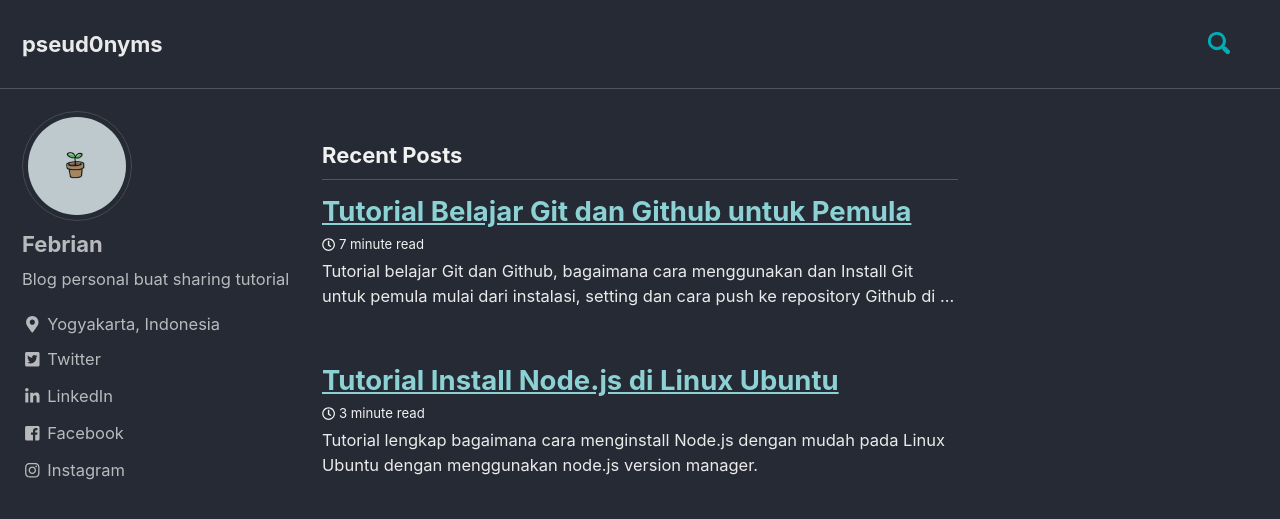
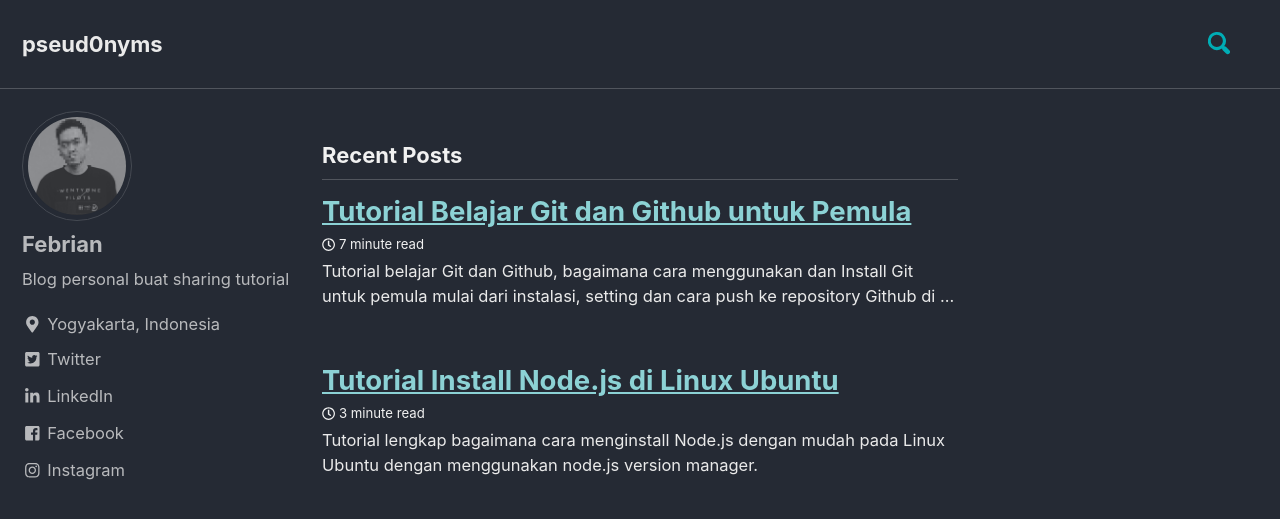
Before and after one commit to maineswai/blog, a Jekyll site: the page built from index.html, in a window 1280 px wide and 900 px high. Shown: the top 519 px of the window. Built offline with Jekyll 4.4.1, drawn with Linux system fonts in a browser that asks for light colours; cached includes are drawn as plain includes; the list of posts is cut into pages by our own code.

Commit message:
Update _config.yml

```diff
--- a/_config.yml
+++ b/_config.yml
@@ -110,7 +110,7 @@ analytics:
 # Site Author
 author:
   name             : "Febrian"
-  avatar           : /assets/images/profile.jpg # path of avatar image, e.g. "/assets/images/bio-photo.jpg"
+  avatar           : /assets/images/foto-profil.jpg # path of avatar image, e.g. "/assets/images/bio-photo.jpg"
   bio              : "Blog personal buat sharing tutorial"
   location         : "Yogyakarta, Indonesia"
   email            : #"solihinfebrian0@gmail.com"
```
